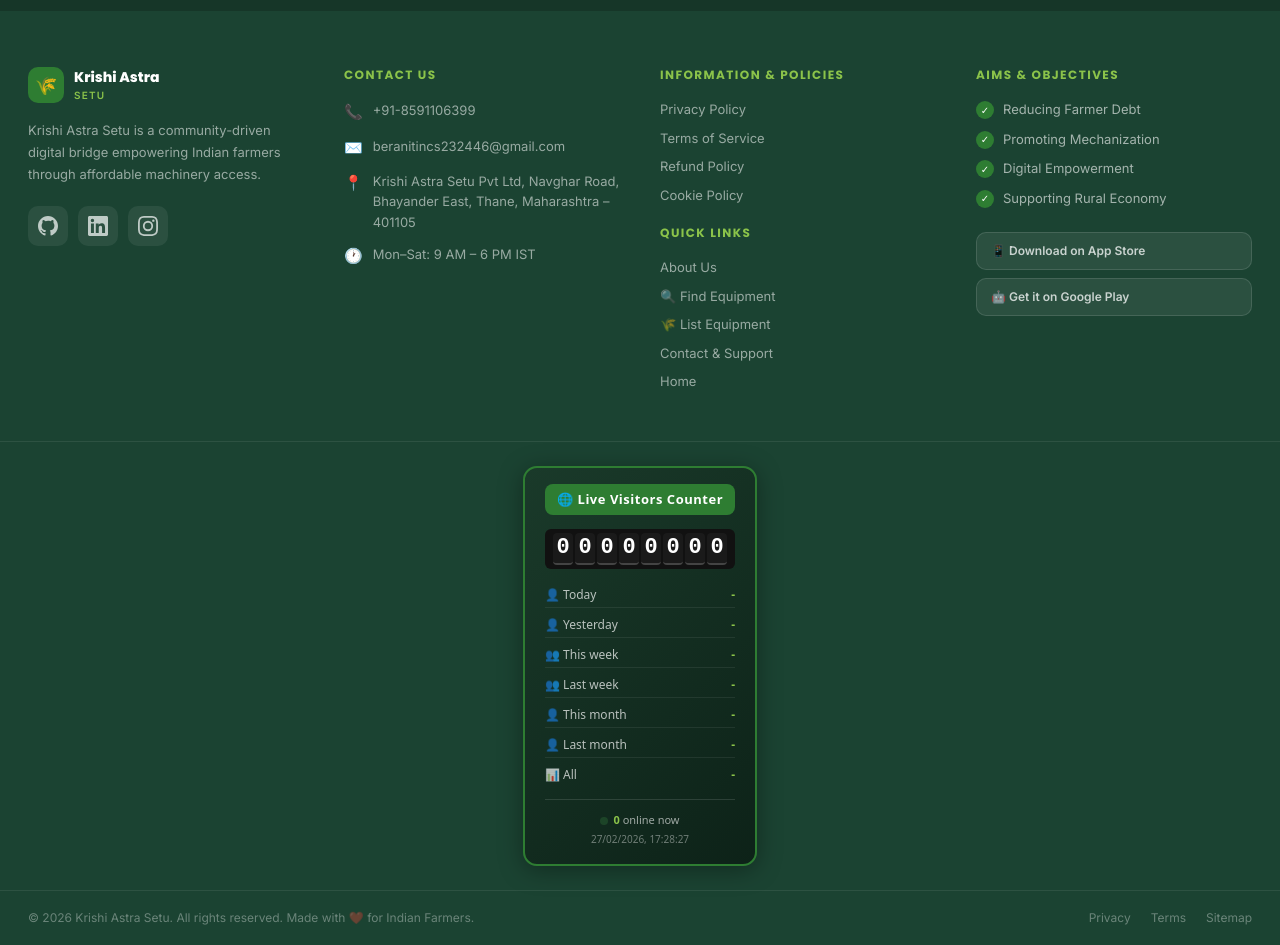
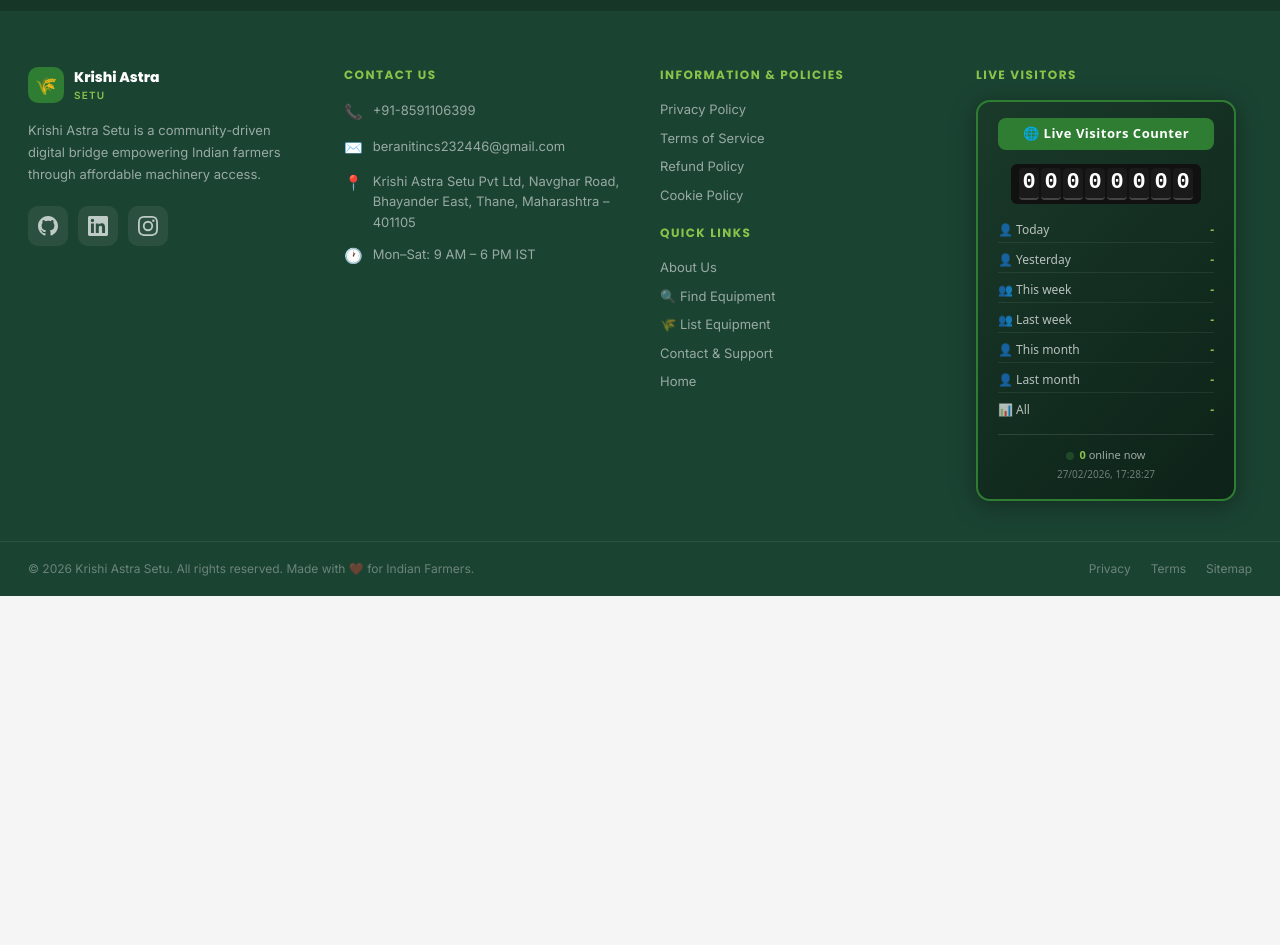
Before and after one commit to nitinkumarbera/KRISHI-ASTRA-SETU, a React (Vite) app in the folder client/: page / in a window 1280 px wide. Shown: the part 4200-5145 px from the top of the page. After the commit the page ends 4796 px from the top, so only its background shows below. Built offline with nearby package versions, Linux system fonts and the light colour scheme; no server answers.

Commit message:
feat: replace Aims&Objectives col in footer with Live Visitor Counter widget

```diff
--- a/client/src/components/Footer.jsx
+++ b/client/src/components/Footer.jsx
@@ -191,42 +191,15 @@
                         </div>
                     </div>
 
-                    {/* Col 4 — Aims & Objectives */}
+                    {/* Col 4 — Live Visitor Counter */}
                     <div>
-                        <ColHeading>Aims & Objectives</ColHeading>
-                        <ul style={{ listStyle: "none", padding: 0, margin: 0 }}>
-                            {AIMS.map((aim, i) => (
-                                <li key={i} style={{ display: "flex", alignItems: "flex-start", gap: "9px", marginBottom: "10px" }}>
-                                    <span style={{ width: "18px", height: "18px", borderRadius: "50%", background: "#2E7D32", display: "inline-flex", alignItems: "center", justifyContent: "center", fontSize: "10px", color: "#fff", flexShrink: 0, marginTop: "1px" }}>
-                                        ✓
-                                    </span>
-                                    <span style={{ fontSize: "13px", color: "rgba(255,255,255,0.6)", lineHeight: 1.5 }}>{aim}</span>
-                                </li>
-                            ))}
-                        </ul>
-
-                        {/* App badges */}
-                        <div style={{ marginTop: "24px", display: "flex", flexDirection: "column", gap: "8px" }}>
-                            {["📱 Download on App Store", "🤖 Get it on Google Play"].map(b => (
-                                <button
-                                    key={b}
-                                    style={{ background: "rgba(255,255,255,0.07)", color: "rgba(255,255,255,0.75)", fontSize: "12px", fontWeight: 600, padding: "9px 14px", borderRadius: "10px", border: "1px solid rgba(255,255,255,0.12)", cursor: "pointer", textAlign: "left", transition: "background 0.2s" }}
-                                    onMouseEnter={e => e.currentTarget.style.background = "rgba(139,195,74,0.15)"}
-                                    onMouseLeave={e => e.currentTarget.style.background = "rgba(255,255,255,0.07)"}
-                                >
-                                    {b}
-                                </button>
-                            ))}
-                        </div>
+                        <ColHeading>Live Visitors</ColHeading>
+                        <VisitorCounter />
                     </div>
 
                 </div>
             </div>
 
-            {/* ── Visitor Counter ────────────────────────────────────── */}
-            <div style={{ borderTop: "1px solid rgba(255,255,255,0.08)", padding: "24px 28px", display: "flex", justifyContent: "center" }}>
-                <VisitorCounter />
-            </div>
 
             {/* ── Bottom bar ──────────────────────────────────────── */}
             <div style={{ borderTop: "1px solid rgba(255,255,255,0.08)", padding: "18px 28px" }}>
```
